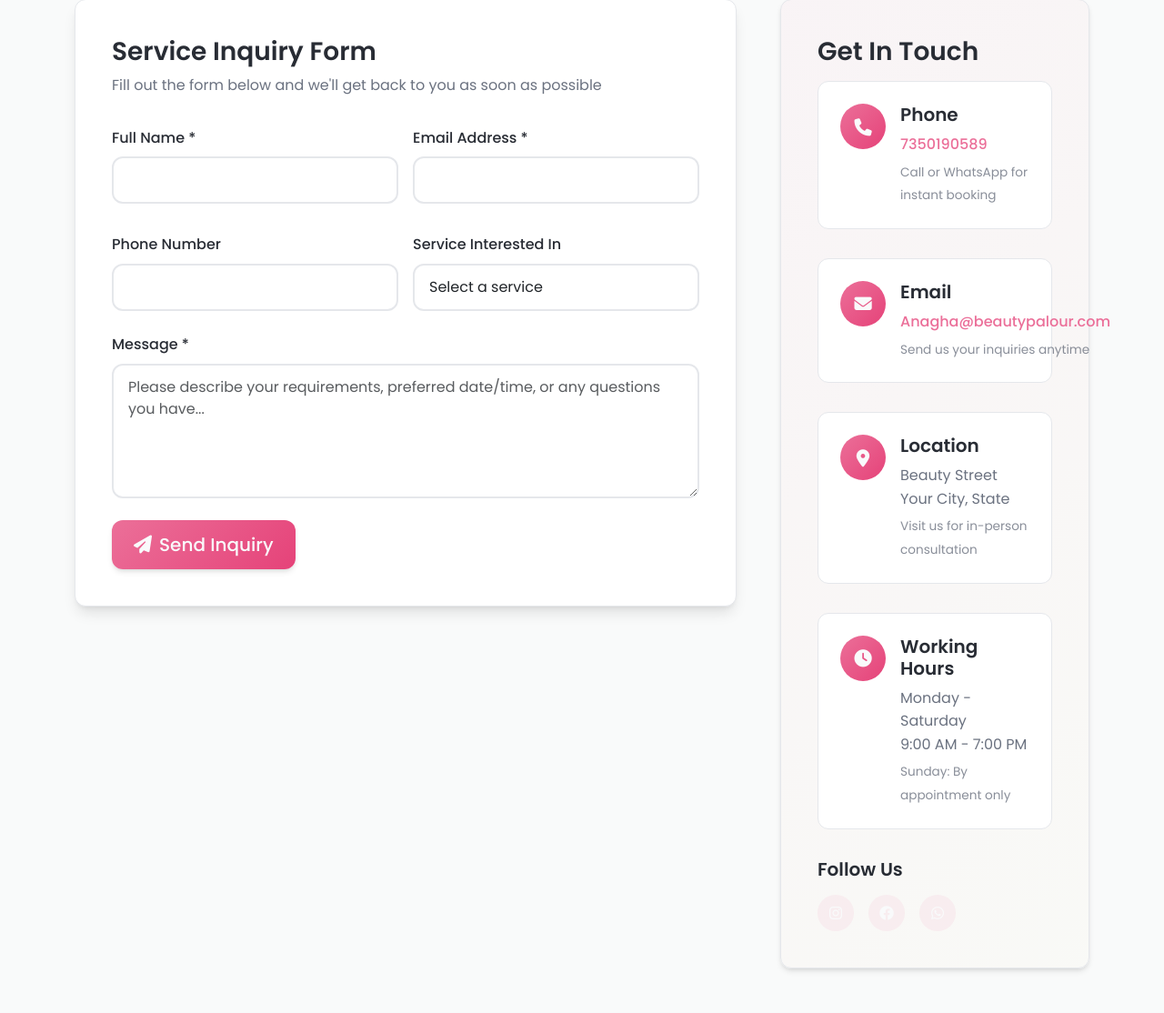
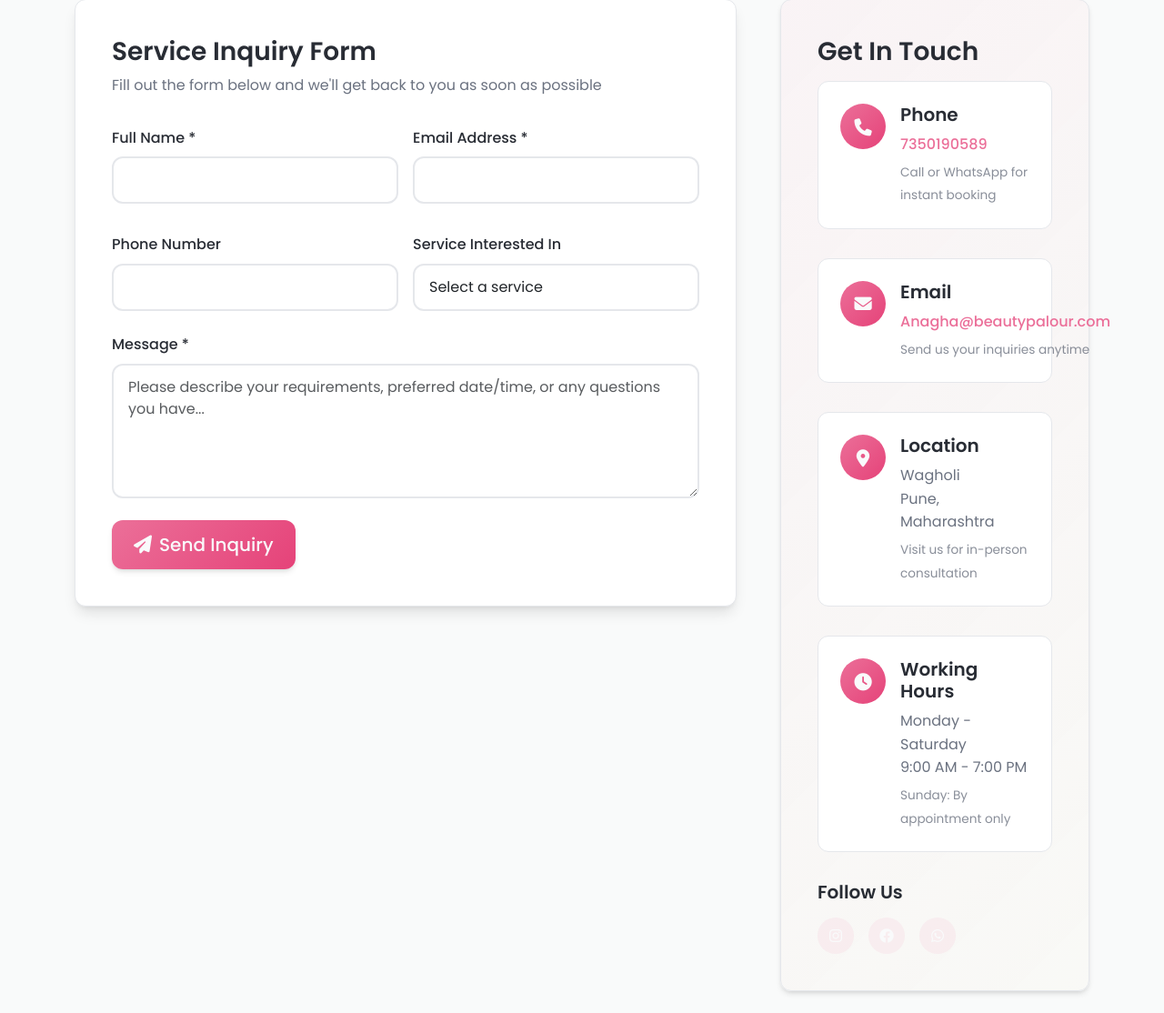
Before and after one commit to ShriyashAngadJagtap/Anagha-Beauty-Parlour, a Flask app: page /contact in a window 1280 px wide. Shown: the part 385-1499 px from the top of the page at 91% size. Run offline with Flask 3, Linux system fonts and the light colour scheme.

Commit message:
Update contact.html

```diff
--- a/templates/contact.html
+++ b/templates/contact.html
@@ -105,7 +105,7 @@
                         </div>
                         <div class="contact-details">
                             <h5>Location</h5>
-                            <p>Beauty Street<br>Your City, State</p>
+                            <p>Wagholi<br>Pune, Maharashtra</p>
                             <small>Visit us for in-person consultation</small>
                         </div>
                     </div>
```
